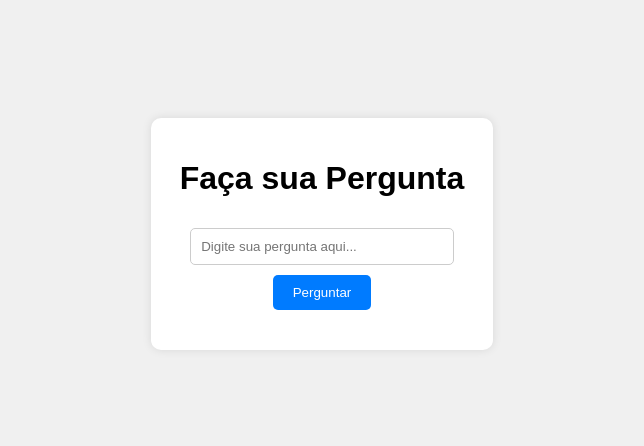
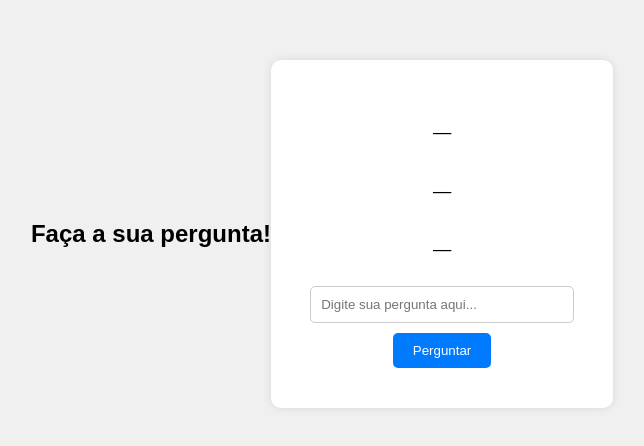
Before and after one commit to selmargoulart08/askme, a plain HTML site: page index.html in a window 1280 px wide. Shown: the part 166-612 px from the top of the page, without its empty margins (318-962 px from the left). Drawn offline with Linux system fonts and the light colour scheme.

Commit message:
Update index.html

```diff
--- a/index.html
+++ b/index.html
@@ -7,11 +7,14 @@
     <link rel="stylesheet" href="styles.css">
 </head>
 <body>
+    <h2>Faça a sua pergunta!</h2>
     <div class="container">
-        <h1>Faça sua Pergunta</h1>
+        <h1>_</h1>
+        <h1>_</h1>
+        <h1>_</h1>
         <input type="text" id="questionInput" placeholder="Digite sua pergunta aqui..." onkeypress="handleKeyPress(event)">
         <button onclick="getAnswer()">Perguntar</button>
-        <p id="answer"></p>
+        <p class="resposta" id="answer"></p>
     </div>
     <script src="script.js"></script>
 </body>
```
